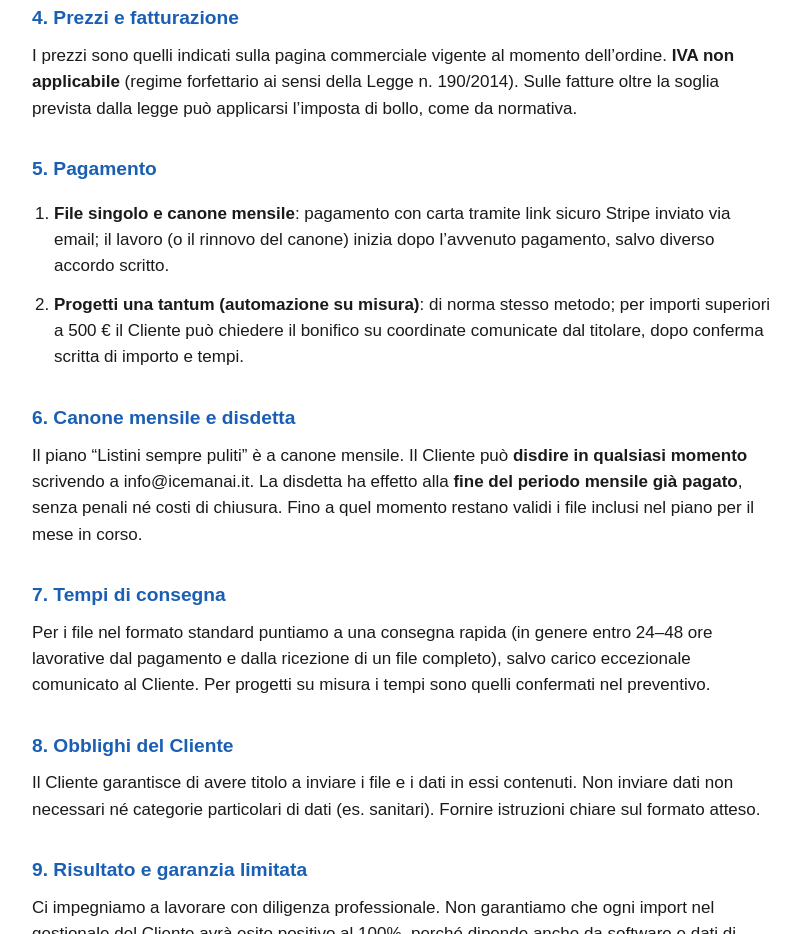
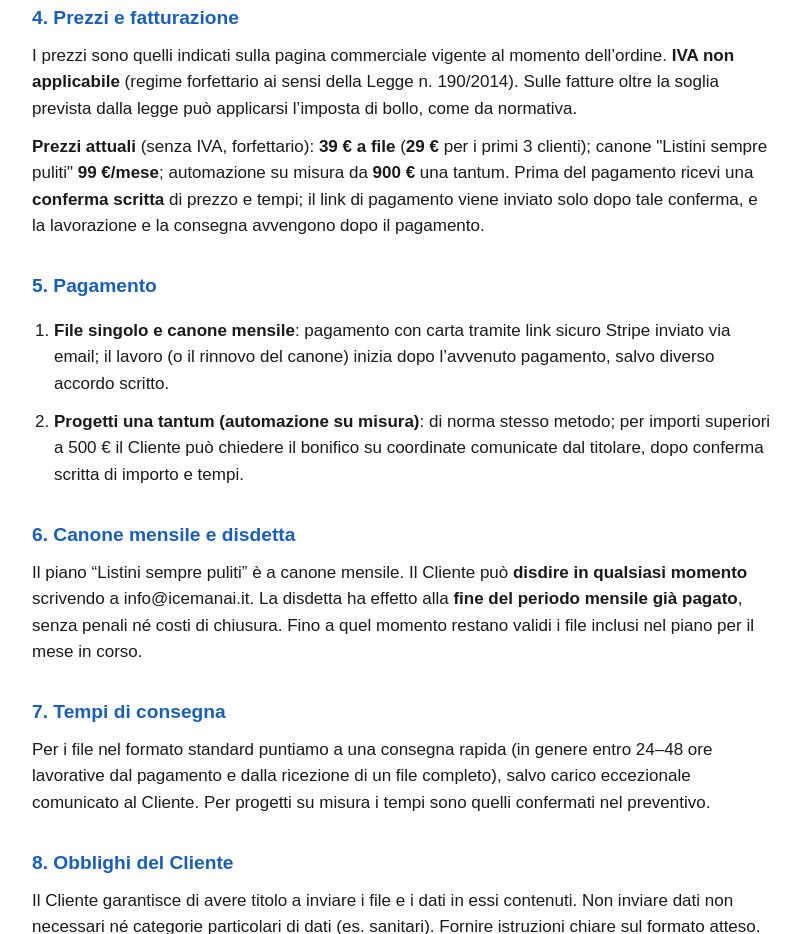
Before and after one commit to Icemann-AI/icemanai-sito, a plain HTML site: page condizioni-listini.html in a window 1280 px wide. Shown: the part 928-1862 px from the top of the page, without its empty margins (238-1038 px from the left). Drawn offline with Linux system fonts and the light colour scheme.

Commit message:
Listini puliti: titolare, P.IVA e regime nel piede; condizioni con prezzi 29/39/99/900 e conferma scritta prima del pagamento

```diff
--- a/condizioni-listini.html
+++ b/condizioni-listini.html
@@ -46,6 +46,8 @@ Incarnato Ciro – P.IVA IT02921060188<br>
 <h2>4. Prezzi e fatturazione</h2>
 <p>I prezzi sono quelli indicati sulla pagina commerciale vigente al momento dell’ordine. <strong>IVA non applicabile</strong> (regime forfettario ai sensi della Legge n. 190/2014). Sulle fatture oltre la soglia prevista dalla legge può applicarsi l’imposta di bollo, come da normativa.</p>
 
+<p><strong>Prezzi attuali</strong> (senza IVA, forfettario): <strong>39 &euro; a file</strong> (<strong>29 &euro;</strong> per i primi 3 clienti); canone &quot;Listini sempre puliti&quot; <strong>99 &euro;/mese</strong>; automazione su misura da <strong>900 &euro;</strong> una tantum. Prima del pagamento ricevi una <strong>conferma scritta</strong> di prezzo e tempi; il link di pagamento viene inviato solo dopo tale conferma, e la lavorazione e la consegna avvengono dopo il pagamento.</p>
+
 <h2>5. Pagamento</h2>
 <ol>
   <li><strong>File singolo e canone mensile</strong>: pagamento con carta tramite link sicuro Stripe inviato via email; il lavoro (o il rinnovo del canone) inizia dopo l’avvenuto pagamento, salvo diverso accordo scritto.</li>
```
Also changed, not shown: listini-puliti.html (+1 -0 lines).
